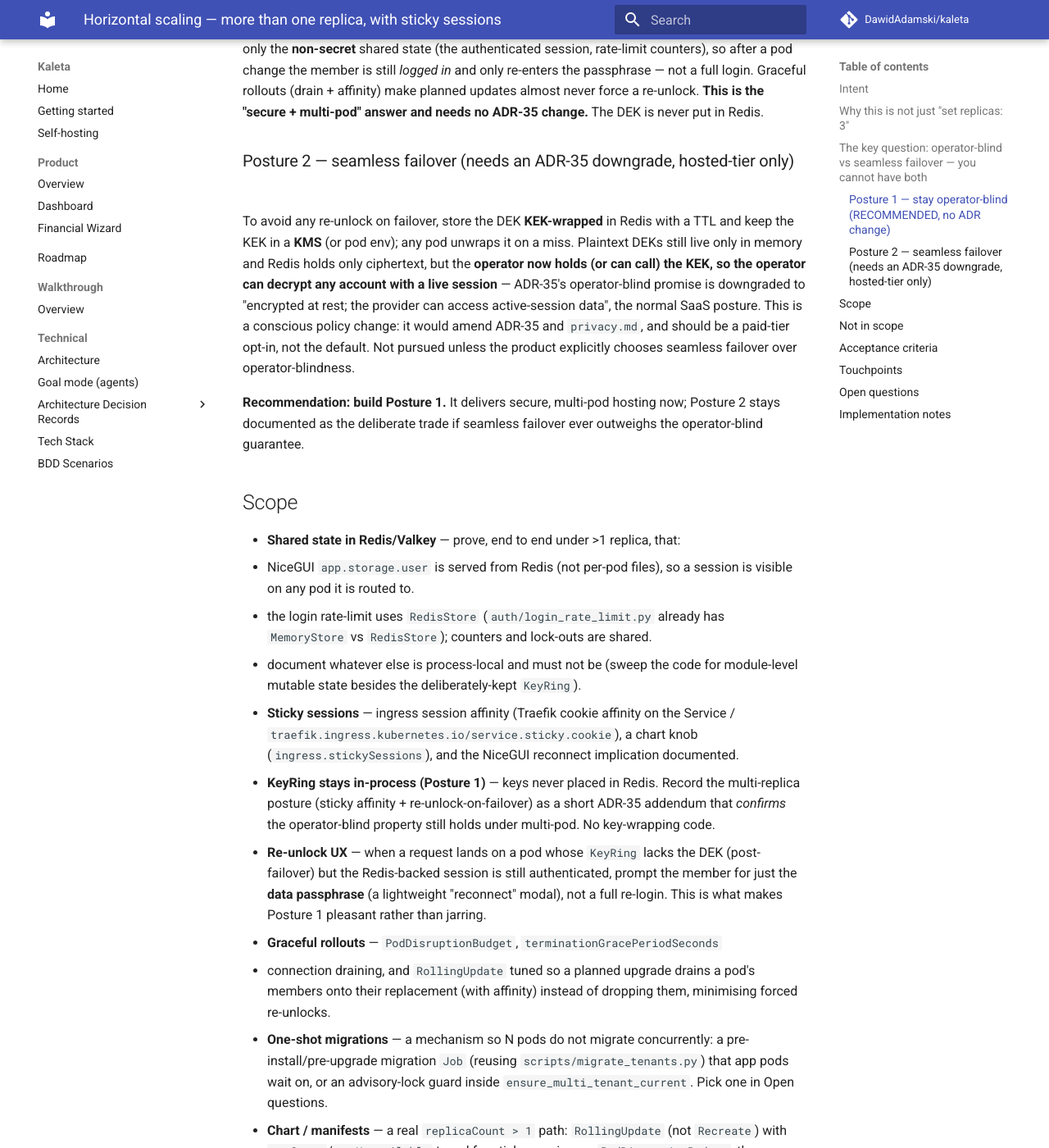
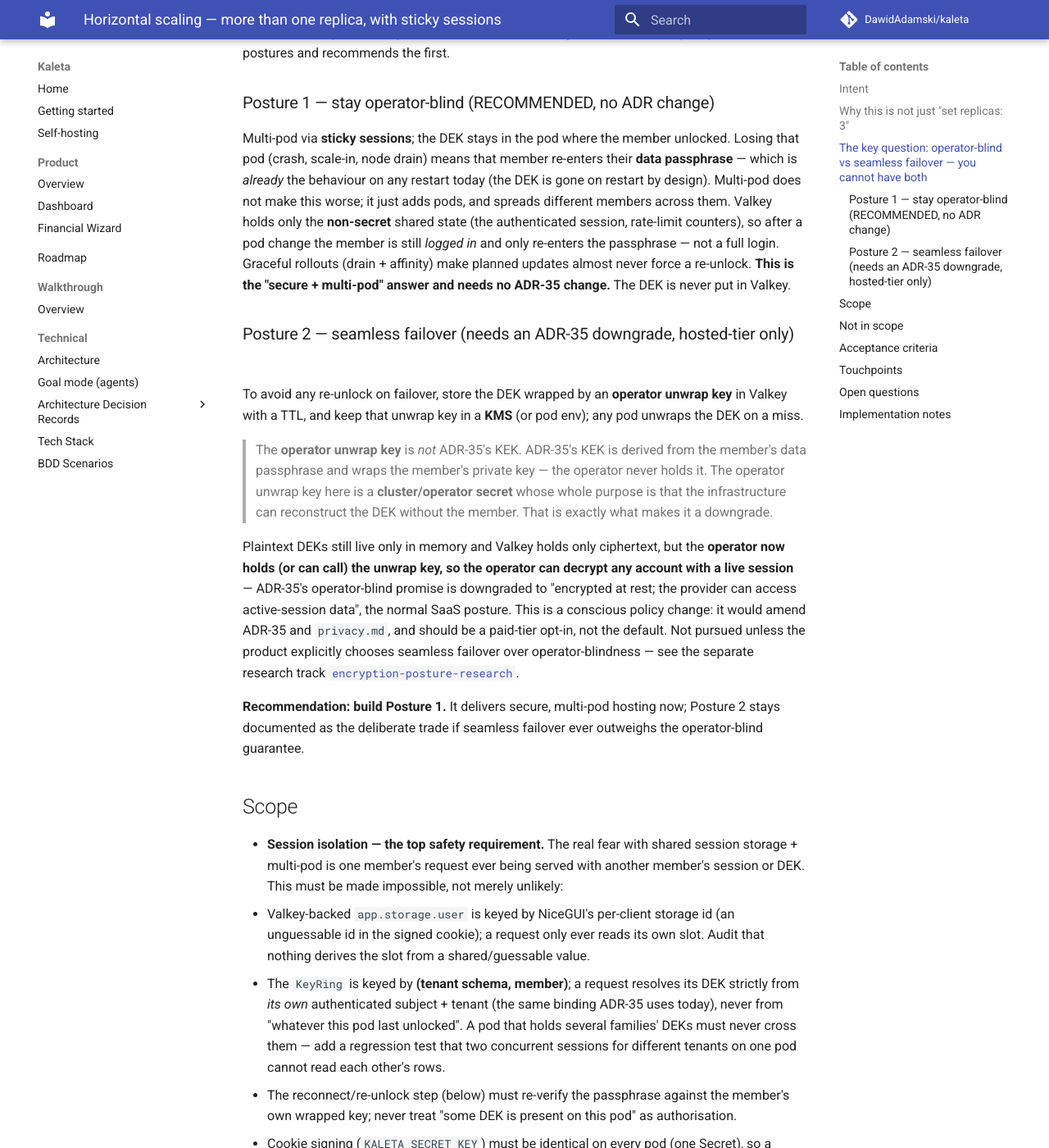
Before and after one commit to DawidAdamski/kaleta, an MkDocs documentation site: the page built from docs/plans/horizontal-scaling.md, in a window 1280 px wide and 1400 px high, scrolled down 1592 px. Shown: the whole window at 82% size. Built offline with MkDocs 1.6.1 and Material for MkDocs 9.7.7, drawn with Linux system fonts in a browser that asks for light colours; comment, search, counter and statistics services are not loaded; some of the changed text lies outside the part shown.

Commit message:
docs(plan): Valkey terminology, session-isolation safety, E2EE research track
- Say Valkey (the datastore) in prose; keep code tokens (redis-py,
  KALETA_REDIS_URL, RedisStore) that speak the Redis protocol.
- Rename Posture 2's cluster key to 'operator unwrap key' and spell out that it
  is NOT ADR-35's passphrase-derived member KEK (that naming collision caused
  confusion).
- Add session isolation as the top safety requirement (per-client storage id,
  KeyRing keyed by (tenant, member), re-verify passphrase on reconnect, one
  shared cookie-signing secret) + a cross-tenant regression-test criterion —
  answering the 'could a request land in someone else's session' fear.
- Add docs/plans/encryption-posture-research.md: a research track (Posture 2
  details + true-E2EE options incl. TEEs) for a later/dedicated agent.

Co-Authored-By: Claude Opus 4.8 <noreply@anthropic.com>

```diff
--- a/docs/plans/horizontal-scaling.md
+++ b/docs/plans/horizontal-scaling.md
@@ -25,7 +25,16 @@ are still never shared between pods or written anywhere. Scaling out spreads
 *different* members/families across pods; a pod restart or a re-balance just
 sends the affected members back to `/unlock`, exactly as a single-pod restart
 already does (ADR-35/38). The shared, non-secret state (NiceGUI session storage,
-the login rate-limit counters) moves to Redis/Valkey so every pod agrees on it.
+the login rate-limit counters) moves to **Valkey** so every pod agrees on it.
+
+> **Terminology.** The datastore is **Valkey** (the Redis-wire-compatible fork
+> we run). The code keeps its existing names because they speak the Redis
+> protocol: the `redis-py` client, the `KALETA_REDIS_URL` setting, and
+> `RedisStore`. "Valkey" in this plan == whatever `KALETA_REDIS_URL` points at.
+
+> **Not operator-blind to lose.** Nothing secret goes into Valkey in Posture 1 —
+> only the authenticated session envelope and rate-limit counters. The account
+> **DEK never leaves pod memory** (see the key decision below).
 
 ## Why this is not just "set replicas: 3"
 Three things break under naïve multi-replica; this plan is really about these:
@@ -34,12 +43,12 @@ Three things break under naïve multi-replica; this plan is really about these:
    this process's memory only… a restart, or a second replica that did not
    [unlock]"*). A second pod starts with an **empty** key ring, so without
    affinity a request routed there sees "locked" even though the user unlocked
-   elsewhere. We do **not** fix this by putting keys in Redis (that would void
+   elsewhere. We do **not** fix this by putting keys in Valkey (that would void
    ADR-35's core property). We fix it with **sticky sessions** + accept re-unlock
    on failover.
 2. **NiceGUI is stateful over websockets** and keeps per-client UI state
    server-side; `app.storage` is file-backed by default. Multi-replica needs
-   (a) `app.storage` backed by **Redis** (already wired: `main.py` passes
+   (a) `app.storage` backed by **Valkey** (already wired: `main.py` passes
    `settings.redis_url` to `NiceguiStorageService.configure_environment`, and
    `KALETA_REDIS_URL` is a real setting under the `hosted` extra) and
    (b) **sticky sessions** so the socket.io connection and its reconnects keep
@@ -70,31 +79,59 @@ unlocked. Losing that pod (crash, scale-in, node drain) means that member
 re-enters their **data passphrase** — which is *already* the behaviour on any
 restart today (the DEK is gone on restart by design). Multi-pod does not make
 this worse; it just adds pods, and spreads different members across them.
-Redis holds only the **non-secret** shared state (the authenticated session,
+Valkey holds only the **non-secret** shared state (the authenticated session,
 rate-limit counters), so after a pod change the member is still *logged in* and
 only re-enters the passphrase — not a full login. Graceful rollouts (drain +
 affinity) make planned updates almost never force a re-unlock. **This is the
 "secure + multi-pod" answer and needs no ADR-35 change.** The DEK is never put
-in Redis.
+in Valkey.
 
 ### Posture 2 — seamless failover (needs an ADR-35 downgrade, hosted-tier only)
-To avoid any re-unlock on failover, store the DEK **KEK-wrapped** in Redis with
-a TTL and keep the KEK in a **KMS** (or pod env); any pod unwraps it on a miss.
-Plaintext DEKs still live only in memory and Redis holds only ciphertext, but
-the **operator now holds (or can call) the KEK, so the operator can decrypt any
-account with a live session** — ADR-35's operator-blind promise is downgraded to
-"encrypted at rest; the provider can access active-session data", the normal
-SaaS posture. This is a conscious policy change: it would amend ADR-35 and
-`privacy.md`, and should be a paid-tier opt-in, not the default. Not pursued
-unless the product explicitly chooses seamless failover over operator-blindness.
+To avoid any re-unlock on failover, store the DEK wrapped by an **operator
+unwrap key** in Valkey with a TTL, and keep that unwrap key in a **KMS** (or pod
+env); any pod unwraps the DEK on a miss.
+
+> The **operator unwrap key** is *not* ADR-35's KEK. ADR-35's KEK is derived
+> from the member's data passphrase and wraps the member's private key — the
+> operator never holds it. The operator unwrap key here is a **cluster/operator
+> secret** whose whole purpose is that the infrastructure can reconstruct the
+> DEK without the member. That is exactly what makes it a downgrade.
+
+Plaintext DEKs still live only in memory and Valkey holds only ciphertext, but
+the **operator now holds (or can call) the unwrap key, so the operator can
+decrypt any account with a live session** — ADR-35's operator-blind promise is
+downgraded to "encrypted at rest; the provider can access active-session data",
+the normal SaaS posture. This is a conscious policy change: it would amend
+ADR-35 and `privacy.md`, and should be a paid-tier opt-in, not the default. Not
+pursued unless the product explicitly chooses seamless failover over
+operator-blindness — see the separate research track
+[`encryption-posture-research`](encryption-posture-research.md).
 
 **Recommendation: build Posture 1.** It delivers secure, multi-pod hosting now;
 Posture 2 stays documented as the deliberate trade if seamless failover ever
 outweighs the operator-blind guarantee.
 
 ## Scope
-- **Shared state in Redis/Valkey** — prove, end to end under >1 replica, that:
-  - NiceGUI `app.storage.user` is served from Redis (not per-pod files), so a
+- **Session isolation — the top safety requirement.** The real fear with shared
+  session storage + multi-pod is one member's request ever being served with
+  another member's session or DEK. This must be made impossible, not merely
+  unlikely:
+  - Valkey-backed `app.storage.user` is keyed by NiceGUI's per-client storage id
+    (an unguessable id in the signed cookie); a request only ever reads its own
+    slot. Audit that nothing derives the slot from a shared/guessable value.
+  - The `KeyRing` is keyed by **(tenant schema, member)**; a request resolves its
+    DEK strictly from *its own* authenticated subject + tenant (the same binding
+    ADR-35 uses today), never from "whatever this pod last unlocked". A pod that
+    holds several families' DEKs must never cross them — add a regression test
+    that two concurrent sessions for different tenants on one pod cannot read
+    each other's rows.
+  - The reconnect/re-unlock step (below) must re-verify the passphrase against
+    the member's own wrapped key; never treat "some DEK is present on this pod"
+    as authorisation.
+  - Cookie signing (`KALETA_SECRET_KEY`) must be identical on every pod (one
+    Secret), so a session cookie is valid everywhere and forgeable nowhere.
+- **Shared state in Valkey** — prove, end to end under >1 replica, that:
+  - NiceGUI `app.storage.user` is served from Valkey (not per-pod files), so a
     session is visible on any pod it is routed to.
   - the login rate-limit uses `RedisStore` (`auth/login_rate_limit.py` already
     has `MemoryStore` vs `RedisStore`); counters and lock-outs are shared.
@@ -103,12 +140,12 @@ outweighs the operator-blind guarantee.
 - **Sticky sessions** — ingress session affinity (Traefik cookie affinity on the
   Service / `traefik.ingress.kubernetes.io/service.sticky.cookie`), a chart knob
   (`ingress.stickySessions`), and the NiceGUI reconnect implication documented.
-- **KeyRing stays in-process (Posture 1)** — keys never placed in Redis. Record
+- **KeyRing stays in-process (Posture 1)** — keys never placed in Valkey. Record
   the multi-replica posture (sticky affinity + re-unlock-on-failover) as a short
   ADR-35 addendum that *confirms* the operator-blind property still holds under
   multi-pod. No key-wrapping code.
 - **Re-unlock UX** — when a request lands on a pod whose `KeyRing` lacks the DEK
-  (post-failover) but the Redis-backed session is still authenticated, prompt
+  (post-failover) but the Valkey-backed session is still authenticated, prompt
   the member for just the **data passphrase** (a lightweight "reconnect" modal),
   not a full re-login. This is what makes Posture 1 pleasant rather than jarring.
 - **Graceful rollouts** — `PodDisruptionBudget`, `terminationGracePeriodSeconds`
@@ -121,19 +158,19 @@ outweighs the operator-blind guarantee.
   `ensure_multi_tenant_current`. Pick one in Open questions.
 - **Chart / manifests** — a real `replicaCount > 1` path: `RollingUpdate` (not
   `Recreate`) with `maxSurge`/`maxUnavailable` tuned for sticky sessions, a
-  `PodDisruptionBudget`, the Redis/Valkey dependency (bundled sub-chart or an
+  `PodDisruptionBudget`, the Valkey/Valkey dependency (bundled sub-chart or an
   external `redis.url`), the migration `Job`, and the affinity annotations.
   `replicas: 1` stays the **default**; this is an opt-in path.
 - **Docs** — expand `docs/deploy-k3s.md` "Scaling beyond one replica" from a
-  paragraph into a real runbook (Redis, affinity, migrations, the re-unlock
+  paragraph into a real runbook (Valkey, affinity, migrations, the re-unlock
   behaviour, how to roll out safely).
 
 ## Not in scope
-- **Posture 2 (KEK-wrapped DEK in Redis + KMS).** The seamless-failover design
+- **Posture 2 (KEK-wrapped DEK in Valkey + KMS).** The seamless-failover design
   above; deliberately *not* built here because it downgrades ADR-35's
   operator-blind promise. Documented as the explicit alternative, to be its own
   plan + ADR-35/`privacy.md` amendment only if the product chooses it. Plaintext
-  keys in Redis (no wrapping) are rejected outright.
+  keys in Valkey (no wrapping) are rejected outright.
 - **HA PostgreSQL.** One instance with backups stays; HA Postgres is its own
   plan (`deploy-k3s` Not-in-scope already says so). Multi-replica app against a
   single Postgres is fine until the connection ceiling — note pool sizing.
@@ -147,12 +184,15 @@ Most of this needs a live multi-node cluster, so several checks are `[manual]`.
 
 - `uv run pytest tests/unit/auth/ -k rate_limit -q` (RedisStore path covered,
   with `fakeredis`)
-- `[manual]` With `replicaCount=2` + Redis + sticky sessions on k3d: sign in,
+- A regression test: two concurrent sessions for **different tenants** served by
+  one process each read only their own tenant's rows and DEK — one can never see
+  the other's (the session-isolation safety requirement).
+- `[manual]` With `replicaCount=2` + Valkey + sticky sessions on k3d: sign in,
   unlock, and confirm the session survives being served across a rolling update
   of the *other* pod; confirm a hard failover of the pinned pod leaves the member
-  **still authenticated** (Redis session) and prompts only for the data
+  **still authenticated** (Valkey session) and prompts only for the data
   passphrase (the reconnect modal), never a silent wrong-decrypt, and never a
-  DEK read from Redis.
+  DEK read from Valkey.
 - `[manual]` A chart upgrade with `replicaCount=2` runs migrations exactly once
   (the migration Job/lock), and no app pod serves traffic before the schema is
   current.
@@ -167,14 +207,14 @@ Most of this needs a live multi-node cluster, so several checks are `[manual]`.
   lock) and `scripts/migrate_tenants.py` (used by a Job).
 - `src/kaleta/services/nicegui_storage_service.py`,
   `src/kaleta/auth/login_rate_limit.py`, `src/kaleta/auth/session.py` — confirm
-  Redis paths; sweep for other process-local state; the re-unlock "reconnect"
+  Valkey paths; sweep for other process-local state; the re-unlock "reconnect"
   prompt (authenticated session but empty `KeyRing`) likely lives near session /
   the unlock view.
 - A short **ADR-35 addendum** confirming the multi-pod posture keeps keys
   operator-blind (Posture 1); Posture 2 would instead be a separate ADR amendment.
 - `deploy/k3s/` — `values.yaml` (`replicaCount`, `redis`, `ingress.stickySessions`,
   strategy), new `templates/` for a migration `Job`, `PodDisruptionBudget`, and
-  the Redis/Valkey dependency; `templates/deployment.yaml` strategy + affinity.
+  the Valkey/Valkey dependency; `templates/deployment.yaml` strategy + affinity.
 - `docs/deploy-k3s.md` (Scaling runbook) and a new ADR addendum to `035-*`.
 
 ## Open questions
@@ -191,9 +231,9 @@ Most of this needs a live multi-node cluster, so several checks are `[manual]`.
   per-client is fine; document the consequence.
 - **Valkey: bundled or external?** Mirror the Postgres decision — bundle a small
   Valkey by default (`redis.enabled=true`) with an external `redis.url` escape
-  hatch. Confirm NiceGUI's Redis storage + our `RedisStore` target the same
+  hatch. Confirm NiceGUI's Valkey storage + our `RedisStore` target the same
   instance/db cleanly (key prefixes).
-- **Does NiceGUI 2.x fully support multi-worker/multi-instance** with Redis
+- **Does NiceGUI 2.x fully support multi-worker/multi-instance** with Valkey
   storage, or are there known gaps (e.g. `ui.refreshable`, per-client slots,
   reconnect across pods)? Validate against the installed version before
   committing the chart path.
```
Also changed, not shown: docs/plans/encryption-posture-research.md (added, +113 -0 lines).
